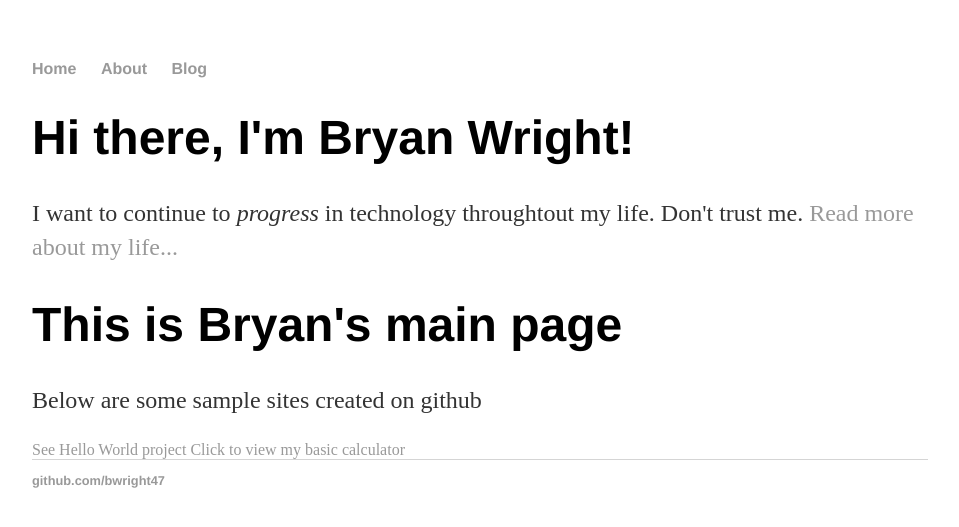
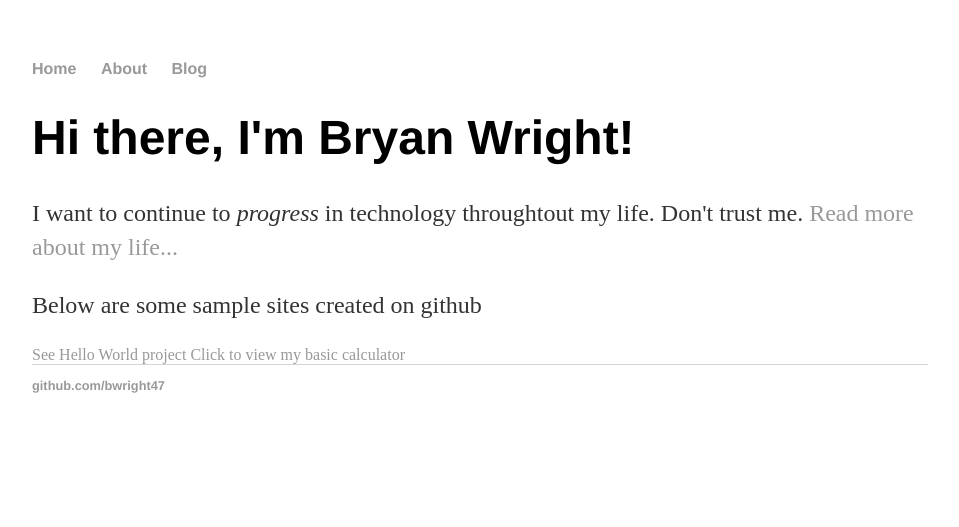
Before and after one commit to bwright47/bwright47.github.io, a Jekyll site: the page built from index.html, in a window 1280 px wide. Shown: the top 527 px of the page, without its empty margins (160-1119 px from the left). Built offline with Jekyll 4.4.1, drawn with Linux system fonts in a browser that asks for light colours.

Commit message:
Removing header h1
Since h1 is on index.html

```diff
--- a/_layouts/default.html
+++ b/_layouts/default.html
@@ -19,7 +19,6 @@
 			{{ content }}
 
 			</div><!-- /.container -->
-      <h1>This is Bryan's main page</h1>
           <p>Below are some sample sites created on github</p>
         <a href="https://bwright47.github.io/hello-world/">See Hello World project</a>
         <a href="https://bwright47.github.io/basic-calculator/">Click to view my basic calculator</a>
```
